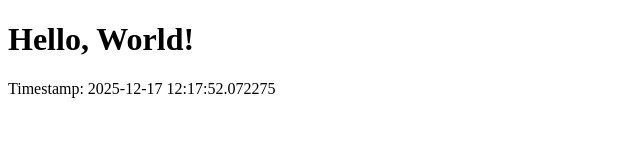
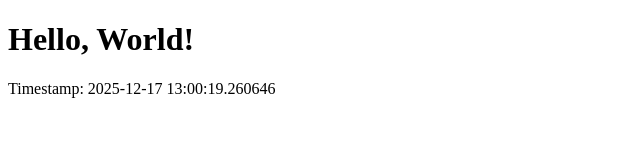
Before and after one commit to frechmax/HelloCICD, a plain HTML site: page output/index.html in a window 1280 px wide. Shown: the full height of the page, 0-640 px from the left. Drawn offline with Linux system fonts and the light colour scheme.

Commit message:
Add index.html file for HTML output generation

```diff
--- a/output/hello.html
+++ b/output/index.html
@@ -7,6 +7,6 @@
 </head>
 <body>
     <h1>Hello, World!</h1>
-    <p>Timestamp: 2025-12-17 12:17:52.072275</p>
+    <p>Timestamp: 2025-12-17 13:00:19.260646</p>
 </body>
 </html>
```
